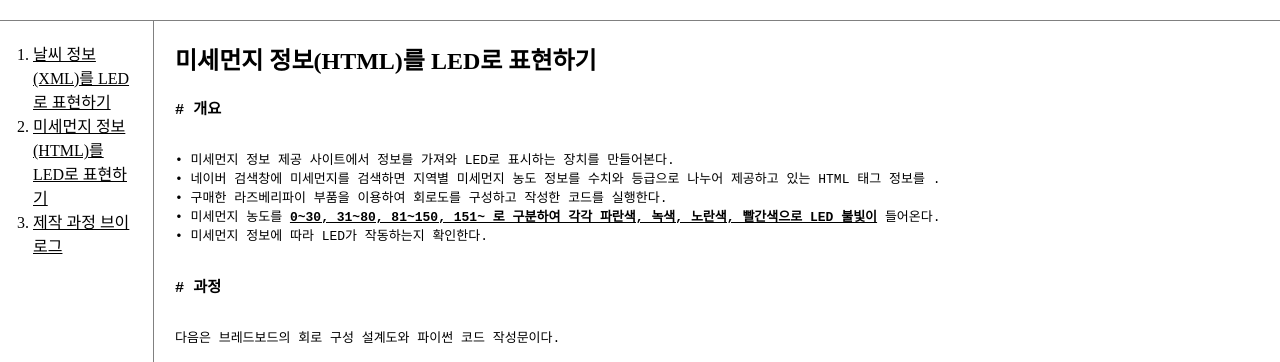
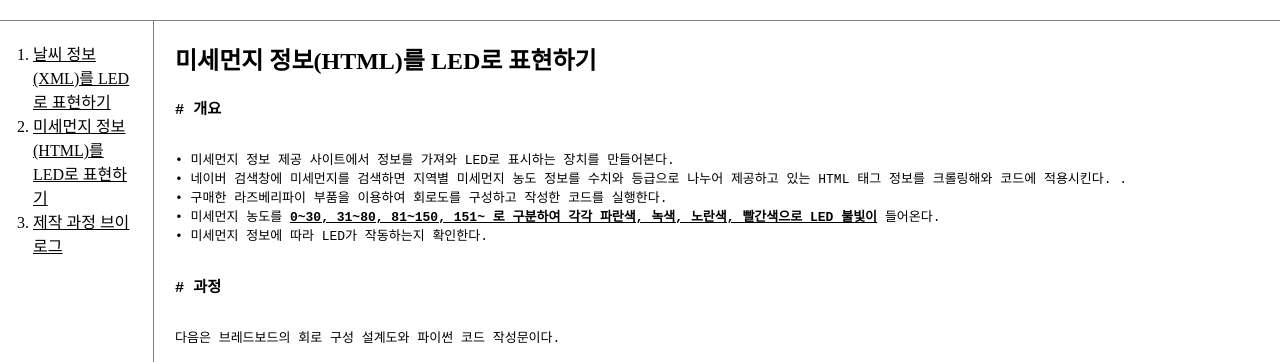
Before and after one commit to Magician-Park/SW_Convergence-Web, a plain HTML site: page 2.html in a window 1280 px wide. Shown: the part 85-447 px from the top of the page. Drawn offline with Linux system fonts and the light colour scheme; a script that the page names is missing.

Commit message:
Update 2.html

```diff
--- a/2.html
+++ b/2.html
@@ -28,7 +28,7 @@
           <pre>
 <h3># 개요</h3>
 • 미세먼지 정보 제공 사이트에서 정보를 가져와 LED로 표시하는 장치를 만들어본다.
-• 네이버 검색창에 미세먼지를 검색하면 지역별 미세먼지 농도 정보를 수치와 등급으로 나누어 제공하고 있는 HTML 태그 정보를 .
+• 네이버 검색창에 미세먼지를 검색하면 지역별 미세먼지 농도 정보를 수치와 등급으로 나누어 제공하고 있는 HTML 태그 정보를 크롤링해와 코드에 적용시킨다. .
 • 구매한 라즈베리파이 부품을 이용하여 회로도를 구성하고 작성한 코드를 실행한다.
 • 미세먼지 농도를 <strong><u>0~30, 31~80, 81~150, 151~ 로 구분하여 각각 파란색, 녹색, 노란색, 빨간색으로 LED 불빛이</u></strong> 들어온다.
 • 미세먼지 정보에 따라 LED가 작동하는지 확인한다.
```
